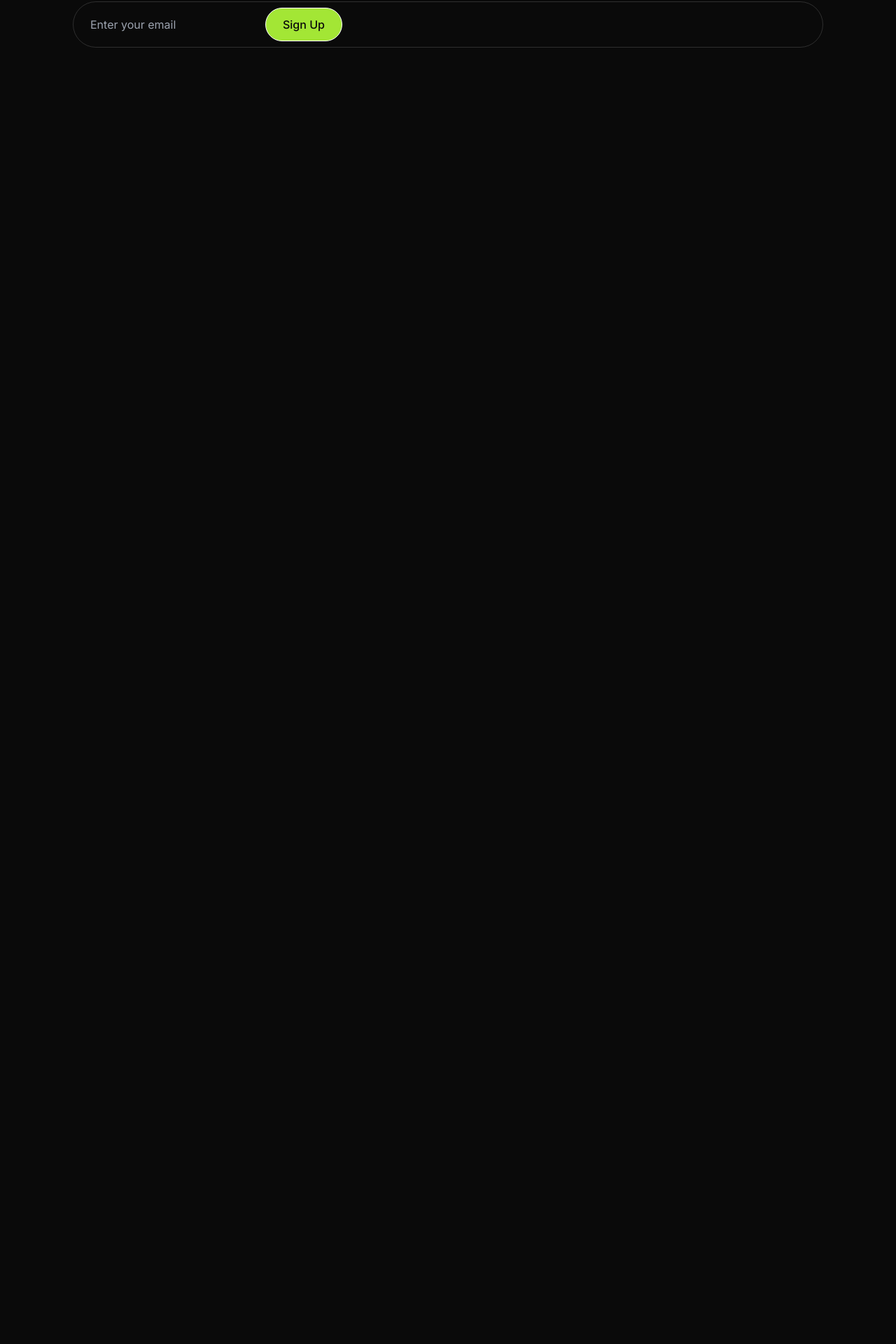
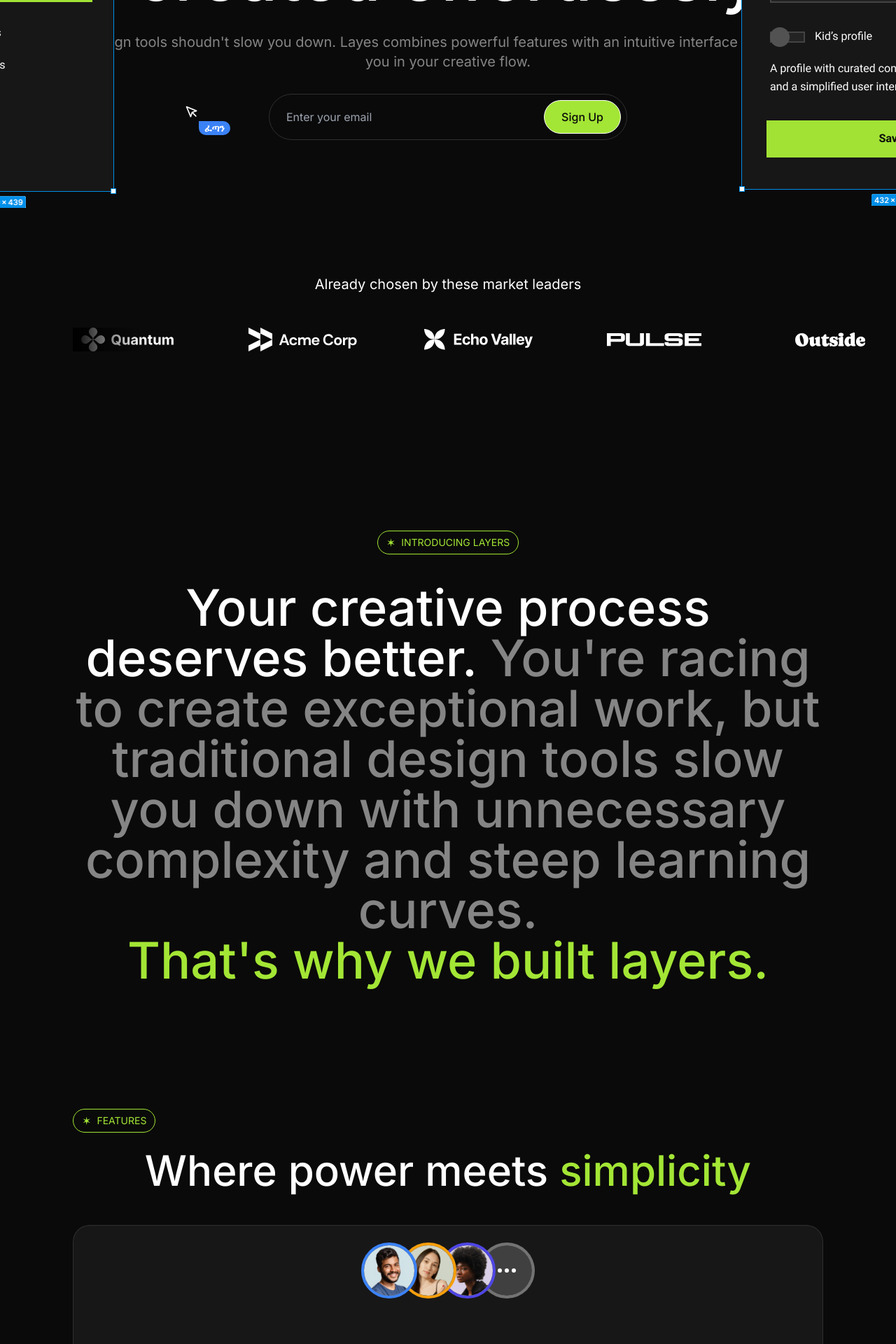
Before and after one commit to AbrshS/GrindDev-LandingPage, a Next.js app: page / in a window 1280 px wide. Shown: the part 460-2380 px from the top of the page at 70% size. Before the commit the page ends 800 px from the top, so only its background shows below. Built offline with nearby package versions, Linux system fonts and the light colour scheme.

Commit message:
feature section compelted

```diff
--- a/src/app/page.tsx
+++ b/src/app/page.tsx
@@ -1,10 +1,17 @@
+import Features from "@/sections/Features";
 import Hero from "@/sections/Hero";
+import Introduction from "@/sections/Introduction";
+import LogoTicker from "@/sections/LogoTicker";
 import Navbar from "@/sections/Navbar";
 export default function Home() {
     return (
         <>
             <Navbar />
             <Hero/>
+            <LogoTicker/>
+            <Introduction/>
+            <Features/>
+
         </>
     )
 }
--- /dev/null
+++ b/src/components/Avatar.tsx
@@ -0,0 +1,13 @@
+import { HTMLAttributes } from "react";
+import { twMerge } from "tailwind-merge";
+
+
+export default function Avatar(props: HTMLAttributes<HTMLDivElement>) {
+    const {className, children, ...otherProps} = props;
+
+  return (
+    <div className={twMerge("size-20 rounded-full overflow-hidden border-4 border-blue-500 bg-neutral-500", className)} {...otherProps}>
+      {children}
+    </div>
+  )
+}
--- a/src/components/Button.tsx
+++ b/src/components/Button.tsx
@@ -1,4 +1,4 @@
-import { ButtonHTMLAttributes, HTMLAttributes } from "react";
+import { ButtonHTMLAttributes } from "react";
 import { cva } from "class-variance-authority";
 
 const classes = cva("border border-white h-12 rounded-full px-6 font-medium", {
--- /dev/null
+++ b/src/components/FeatureCard.tsx
@@ -0,0 +1,16 @@
+export default function FeatureCard(props: {
+    title: string,
+    description: string,
+    children?: React.ReactNode,
+}) {
+    const {title, description, children} = props;
+  return (
+    <div className="bg-neutral-900 border border-white/10 p-6 rounded-3xl">
+    <div className="aspect-video">{children}</div>
+    <div>
+        <h3 className="text-3xl font-medium mt-6">{title}</h3>
+        <p className="text-white/50 mt-2">{description}</p>
+    </div>
+</div>
+  )
+}
--- /dev/null
+++ b/src/components/Tag.tsx
@@ -0,0 +1,13 @@
+import { HTMLAttributes } from "react";
+import { twMerge } from "tailwind-merge";
+
+export default function Tag(props: HTMLAttributes<HTMLDivElement>) {
+    const {className, children, ...otherProps} = props;
+    return (
+        <div className={twMerge("inline-flex border border-lime-400 gap-2 text-lime-400 px-3 py-1 rounded-full uppercase items-center", className)} {...otherProps}>
+             <span>&#10038;</span>
+             <span className="text-sm ">{children}</span>
+
+        </div>
+    )
+}
--- /dev/null
+++ b/src/components/pointer.tsx
@@ -0,0 +1,32 @@
+import { twMerge } from "tailwind-merge";
+export default function pointer(props:{
+    name: string;
+    color?: "red" | "blue";
+} ) {
+    const { name, color } = props;
+    return (
+        <div className="relative">
+            <svg
+                xmlns="http://www.w3.org/2000/svg"
+                width="24"
+                height="24"
+                viewBox="0 0 24 24"
+                fill="none"
+                stroke="currentColor"
+                strokeWidth="2"
+                strokeLinecap="round"
+                strokeLinejoin="round"
+                className="feather feather-mouse-pointer text-white size-5"
+            >
+                <path d="M3 3l7.07 16.97 2.51-7.39 7.39-2.51L3 3z"></path>
+                <path d="M13 13l6 6"></path>
+            </svg>
+            <div className="absolute top-full left-full">
+
+            <div className={twMerge("inline-flex rounded-full font-bold text-sm bg-blue-500 px-2 rounded-tl-none", color === "red" && "bg-red-500")}>
+                {name}
+            </div>
+            </div>
+        </div>
+    );
+}
--- a/src/sections/Features.tsx
+++ b/src/sections/Features.tsx
@@ -1,3 +1,11 @@
+import Tag from "@/components/Tag";
+import { div, span } from "framer-motion/client";
+import FeatureCard from "@/components/FeatureCard";
+import avatar1 from "@/assets/images/avatar-ashwin-santiago.jpg";
+import avatar2 from "@/assets/images/avatar-florence-shaw.jpg";
+import avatar3 from "@/assets/images/avatar-lula-meyers.jpg";
+import Image from "next/image";
+import Avatar from "@/components/Avatar";
 const features = [
     "Asset Library",
     "Code Preview",
@@ -9,5 +17,78 @@ const features = [
 ];
 
 export default function Features() {
-    return <div>Features</div>;
+    return (
+        <section className="py-4">
+            <div className="container">
+                <div className="felx justify-center">
+                    <Tag>Features</Tag>
+                </div>
+                <h2 className="text-6xl font-medium text-center mt-6">
+                    Where power meets{" "}
+                    <span className="text-lime-400">simplicity</span>{" "}
+                </h2>
+                <div className="mt-12 gird grid-cols-1 gap-8">
+                    <FeatureCard
+                        title="Real-time collaboration"
+                        description="Collaborate with your team in real-time, sharing your designs and updates seamlessly."
+                    >
+                        <div className=" aspect-video flex item-center justify-center">
+                            <Avatar className="z-40">
+                                <Image
+                                    src={avatar1}
+                                    alt="avatar 1"
+                                    className="rounded-full"
+                                />
+                            </Avatar>
+                            <Avatar className="-ml-6 border-amber-500 z-30">
+                                <Image
+                                    src={avatar2}
+                                    alt="avatar 2"
+                                    className="rounded-full"
+                                />
+                            </Avatar>
+                            <Avatar className="-ml-6 border-indigo-600 z-20">
+                                <Image
+                                    src={avatar3}
+                                    alt="avatar 3"
+                                    className="rounded-full"
+                                />
+                            </Avatar>
+                            <Avatar className="-ml-6 border-transparent">
+                                <div className="size-full bg-neutral-700 rounded-full inline-flex items-center justify-center gap-1">
+                                    {Array.from({ length: 3 }).map((_, i) => (
+                                        <span
+                                            className="size-1.5 rounded-full bg-white inline-flex"
+                                            key={i}
+                                        ></span>
+                                    ))}
+                                </div>
+                            </Avatar>
+                        </div>
+                    </FeatureCard>
+                    <FeatureCard
+                        title="Interactive Prototyping"
+                        description="Create interactive prototypes that simulate real-world scenarios, enhancing user experience."
+                    >
+                        {" "}
+                        <div>
+
+                        </div>
+                    </FeatureCard>
+                    <FeatureCard
+                        title="Keyboard Quick Actions"
+                        description="Create interactive prototypes that simulate real-world scenarios, enhancing user experience."
+                    ></FeatureCard>
+                </div>
+                <div>
+                    {features.map((feature) => (
+                        <div key={feature}>
+                            <span></span>
+                            <span>{feature}</span>
+                        </div>
+                    ))}
+                </div>
+            </div>
+        </section>
+    );
 }
--- a/src/sections/Hero.tsx
+++ b/src/sections/Hero.tsx
@@ -1,24 +1,60 @@
 import Button from "@/components/Button";
-import button from "@/components/Button";
+import designExample1 from "@/assets/images/design-example-1.png";
+import designExample2 from "@/assets/images/design-example-2.png";
+import Image from "next/image";
+import Pointer from "@/components/pointer";
+
 export default function Hero() {
     return (
-        <section className="py-24">
-            <div className="container">
-                <div className="flex justify-center"></div>
+        <section className="py-24 overflow-x-clip">
+            <div className="container relative ">
+                <div className="absolute -left-48 top-16 hidden lg:block">
+                    <Image
+                       src={designExample1}
+                       alt="Design example 1"
+                    />
+                </div>
+                <div className="absolute -right-64 -top-16 hidden lg:block">
+                <Image
+                       src={designExample2}
+                       alt="Design example 1"
+                    />
+                </div>
+                <div className="absolute left-56 top-96 hidden lg:block">
+          <Pointer name = "ፈጣን"/>
+                </div>
+                <div className="absolute right-80">
+          <Pointer name = "መገለጫ" color="red"/>
+                </div>
+
+                <div className="flex justify-center">
                 <div className="inline-flex py-1 px-3 bg-gradient-to-r from-purple-400 to-pink-400 text-neutral-950  rounded-full font-semibold ">
                     ✨ $7.5M seed round raised
                 </div>
-                <h1 className="text-6xl font-medium text-center mt-6">
+                </div>
+
+                <h1 className="text-6xl md:text-7xl lg:text-8xl font-medium text-center mt-6">
                     Impactful design, created effortlessly
                 </h1>
-                <p className="text-center text-xl text-white/50 mt-8">
+                <p className="text-center text-xl text-white/50 mt-8 max-s-2xl mx-auto">
                     Design tools shoudn&apos;t slow you down. Layes combines
                     powerful features with an intuitive interface that keeps you
                     in your creative flow.
                 </p>
-                <form className="flex border border-white/15 rounded-full p-2 mt-8 ">
-                    <input type="email" placeholder="Enter your email" className="bg-transparent px-4" />
-                    <Button type="submit" variant="primary" className="whitespace-nowrap" size="sm">Sign Up</Button>
+                <form className="flex border border-white/15 rounded-full p-2 mt-8 md:max-w-lg mx-auto">
+                    <input
+                        type="email"
+                        placeholder="Enter your email"
+                        className="bg-transparent px-4 md:flex-1 w-full"
+                    />
+                    <Button
+                        type="submit"
+                        variant="primary"
+                        className="whitespace-nowrap"
+                        size="sm"
+                    >
+                        Sign Up
+                    </Button>
                 </form>
             </div>
         </section>
--- a/src/sections/Introduction.tsx
+++ b/src/sections/Introduction.tsx
@@ -1,5 +1,20 @@
+import Tag from "@/components/Tag";
+
 const text = `You're racing to create exceptional work, but traditional design tools slow you down with unnecessary complexity and steep learning curves.`;
 
 export default function Introduction() {
-    return <div>Introduction</div>;
+    return <section className="py-28 lg:py-40">
+        <div className="container">
+            <div className="flex justify-center">
+            <Tag>Introducing Layers</Tag>
+            </div>
+                <div className="text-4xl md:texr-6xl lg:text-7xl text-center font-medium mt-10">
+                    <span>
+                        Your creative process deserves better.
+                    </span> {" "}
+                    <span className="text-white/50 ">{text}</span>
+                    <span className="text-lime-400 block">That&apos;s why we built layers.</span>
+                </div>
+        </div>
+    </section>;
 }
--- a/src/sections/LogoTicker.tsx
+++ b/src/sections/LogoTicker.tsx
@@ -6,7 +6,7 @@ import outsideLogo from "@/assets/images/outside.svg";
 import apexLogo from "@/assets/images/apex.svg";
 import celestialLogo from "@/assets/images/celestial.svg";
 import twiceLogo from "@/assets/images/twice.svg";
-
+import Image from "next/image";
 const logos = [
     { name: "Quantum", image: quantumLogo },
     { name: "Acme Corp", image: acmeLogo },
@@ -19,5 +19,16 @@ const logos = [
 ];
 
 export default function LogoTicker() {
-    return <div>Logo Ticker</div>;
+    return <section className="py-24 overflow-x-clip">
+        <div className="container">
+            <h3 className="text-center text-whtie/50 text-xl">Already chosen by these market leaders</h3>
+            <div className="relative mt-12 before:absolute before:left-0 before:top-0 before:z-10 before:h-full before:w-[100px] before:bg-gradient-to-r before:from-black after:absolute after:right-0 after:top-0 after:z-10 after:h-full after:w-[100px] after:bg-gradient-to-l after:from-balck">
+                <div className="flex gap-24 pr-24">
+                    {logos.map(logo => (
+                        <Image src={logo.image} key={logo.name} alt={logo.name} />
+                    ))}
+                </div>
+            </div>
+        </div>
+    </section>;
 }
--- a/src/sections/Navbar.tsx
+++ b/src/sections/Navbar.tsx
@@ -13,9 +13,9 @@ const navLinks = [
 
 export default function Navbar() {
     return (
-        <section className="py-4 lg:py-8">
+        <section className="py-4 lg:py-8 sticky top-0 z-50 ">
             <div className="container max-w-5xl">
-                <div className="grid grid-cols-2 lg:grid-cols-3  border border-white/15 rounded-full p-2 px-4 md:pr-2 items-center">
+                <div className="grid grid-cols-2 lg:grid-cols-3  border border-white/15 rounded-full p-2 px-4 md:pr-2 items-center bg-neutral-950/70 backdrop-blur">
                     <div>
                         <Image
                             src={logoImage}
```
